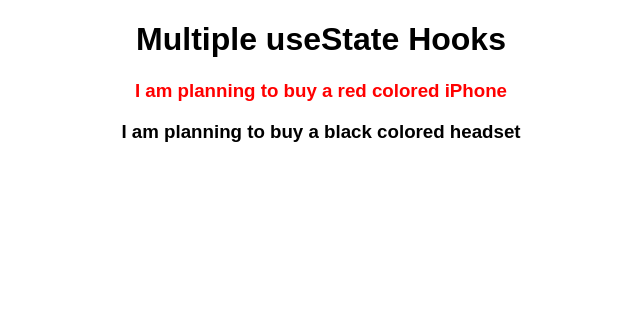
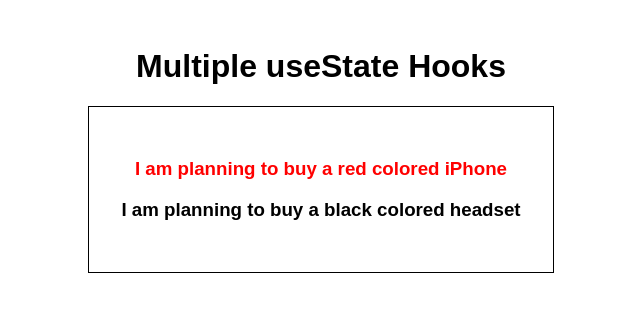
Before and after one commit to Rashmibss/useState-Avoid-dependency-onOther-hooks, a React (Create React App) app: page / in a window 1280 px wide. Shown: the top 312 px of the page, without its empty margins (319-959 px from the left). Built offline with nearby package versions, Linux system fonts and the light colour scheme.

Commit message:
adding container

```diff
--- a/src/App.js
+++ b/src/App.js
@@ -18,7 +18,7 @@ export default function App() {
   return (
     <div className="app">
       <h1>Multiple useState Hooks</h1>
-      <div>
+      <div className="container">
         <h3 style={{ color: phoneColor }}>
           I am planning to buy a {phoneColor} colored iPhone
         </h3>
--- a/src/styles.css
+++ b/src/styles.css
@@ -1,4 +1,11 @@
 .app {
   font-family: sans-serif;
   text-align: center;
+  margin-top: 3rem;
 }
+.container {
+  padding: 2rem;
+  display: inline-block;
+  justify-content: center;
+  border: 1px solid black;
+}
```
